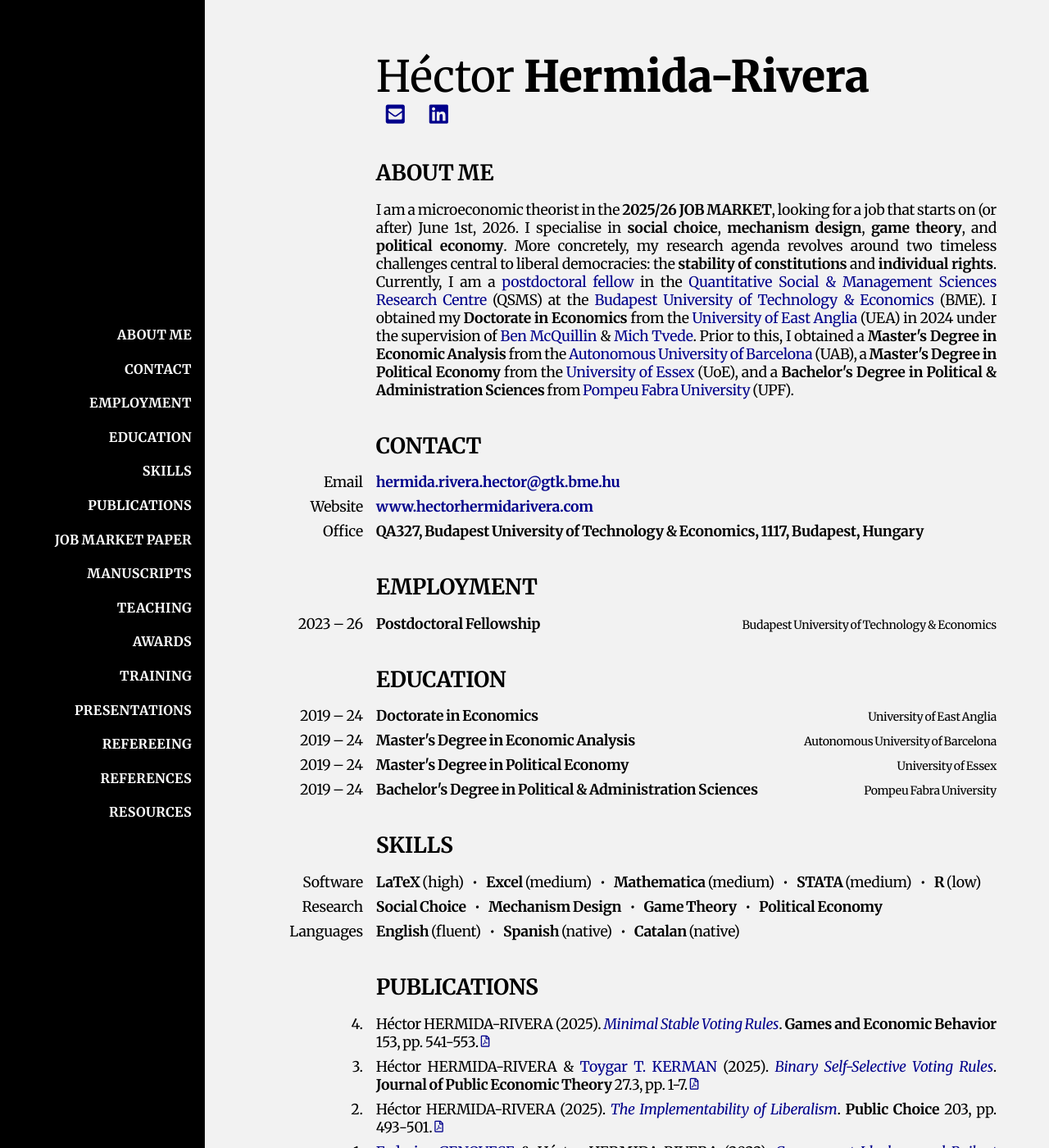
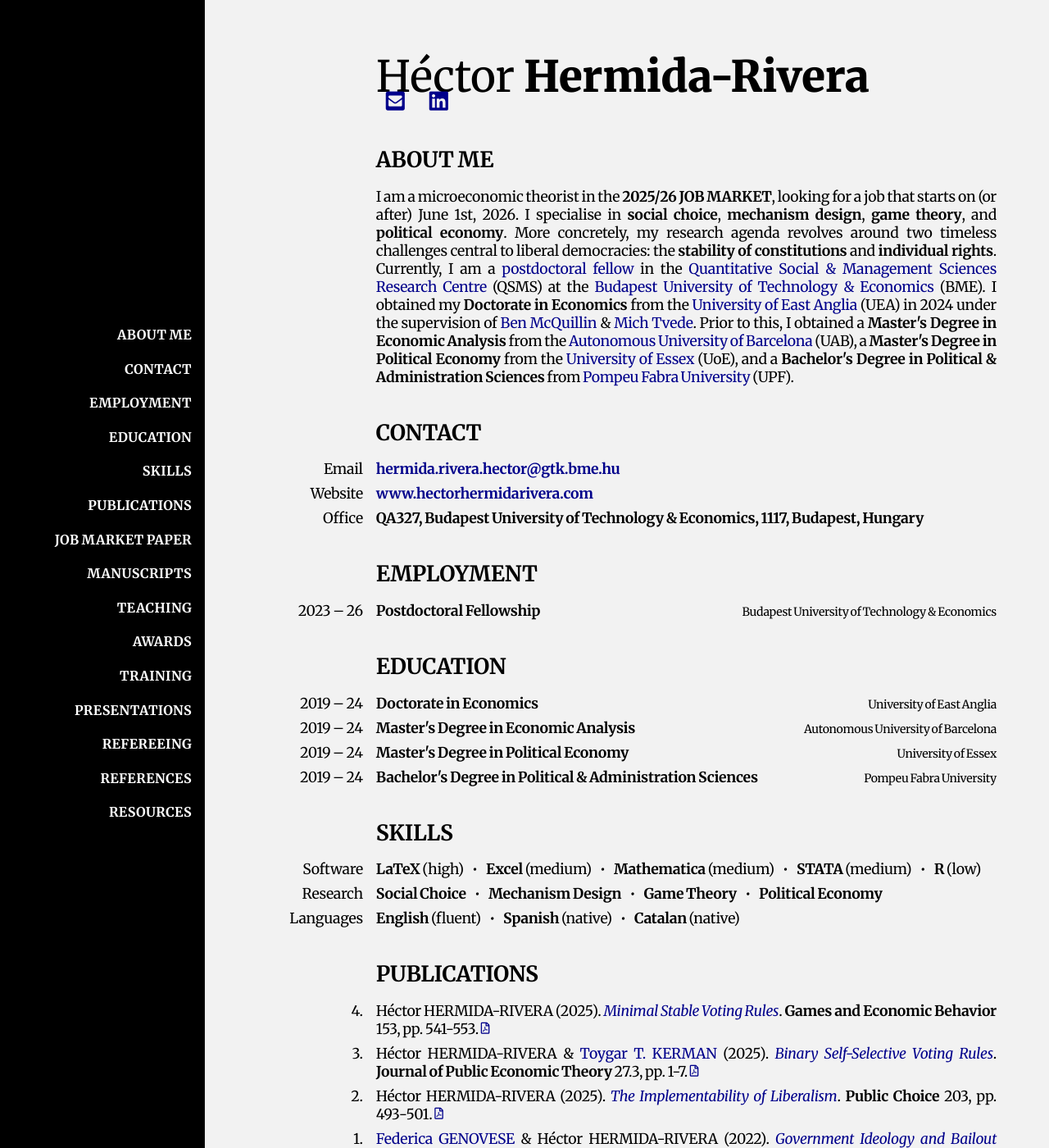
Before and after one commit to HectorHermidaRivera/hectorhermidarivera.github.io, a Jekyll site: the page built from index.md, in a window 1280 px wide and 1400 px high. Shown: the whole window at 82% size. Built offline with Jekyll 4.4.1, drawn with Linux system fonts in a browser that asks for light colours; a style sheet for code colours, icons or effects is not loaded.

Commit message:
Update style.css

```diff
--- a/assets/css/style.css
+++ b/assets/css/style.css
@@ -1,5 +1,11 @@
 html { scroll-behavior: smooth; }
-a { overflow-wrap: break-word; word-wrap: break-word; word-break: break-word; hyphens: auto; }
+
+a {
+  overflow-wrap: break-word;
+  word-wrap: break-word;
+  word-break: break-word;
+  hyphens: auto;
+}
 
 /* SIDEBAR */
 
@@ -59,7 +65,6 @@ body {
   font-size: 1.1em;
   text-align: justify;
   background-color: #f2f2f2;
-  box-sizing: border-box;
 }
 
 /* PAGE TITLE */
@@ -70,7 +75,6 @@ body {
   font-family: 'Merriweather', serif;
   font-size: 3em;
   font-weight: 400;
-  margin-bottom: 0.3em;
   line-height: 1;
 }
 
@@ -311,15 +315,6 @@ body {
   transform: scale(1.2);
 }
 
-
-/* Enable natural hyphenation and wrapping in hyperlinks */
-a {
-  overflow-wrap: break-word;
-  word-wrap: break-word;
-  word-break: break-word;
-  hyphens: auto;
-}
-
 @media (max-width: 768px) {
   /* Hide sidebar */
   .sidebar { display: none !important; }
```
